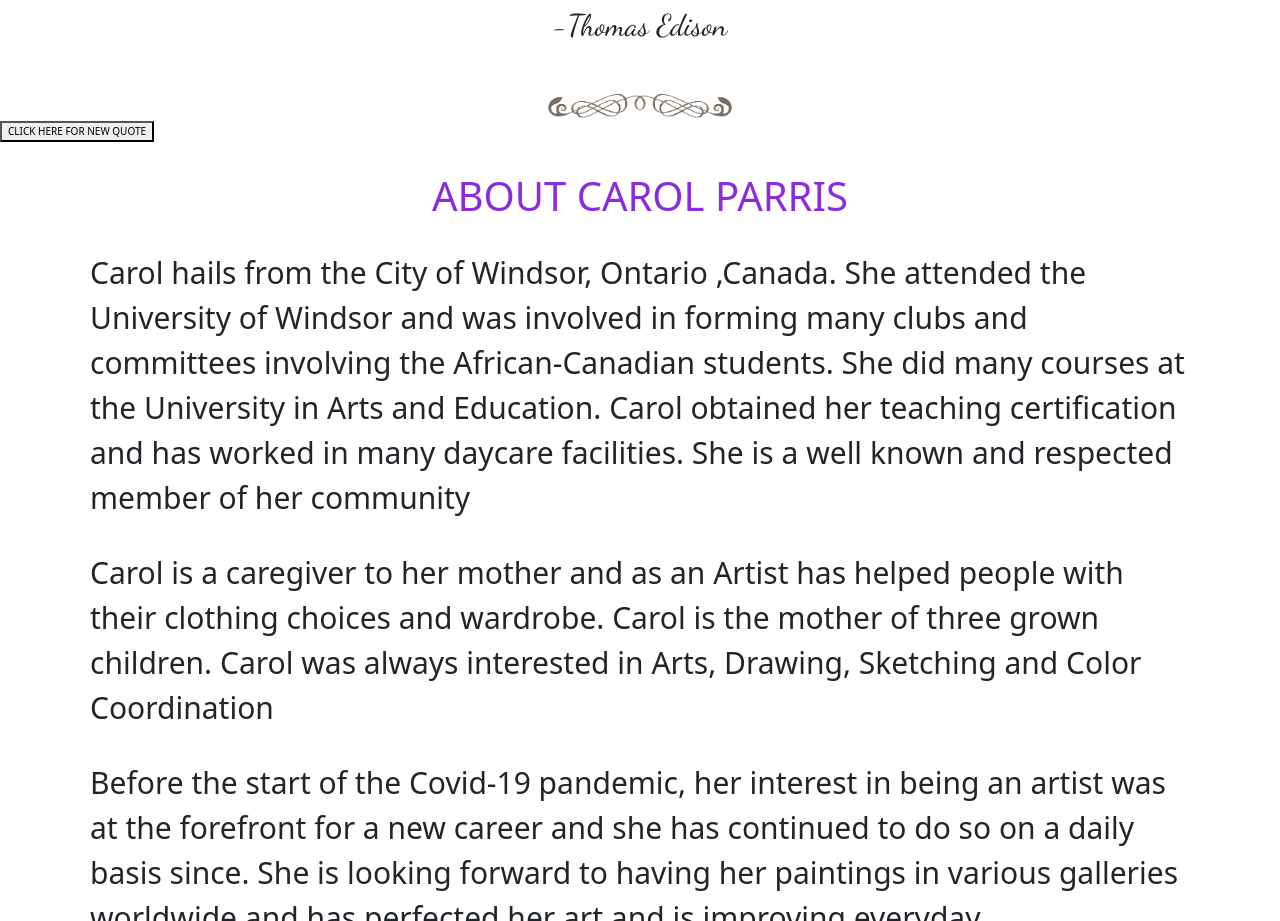
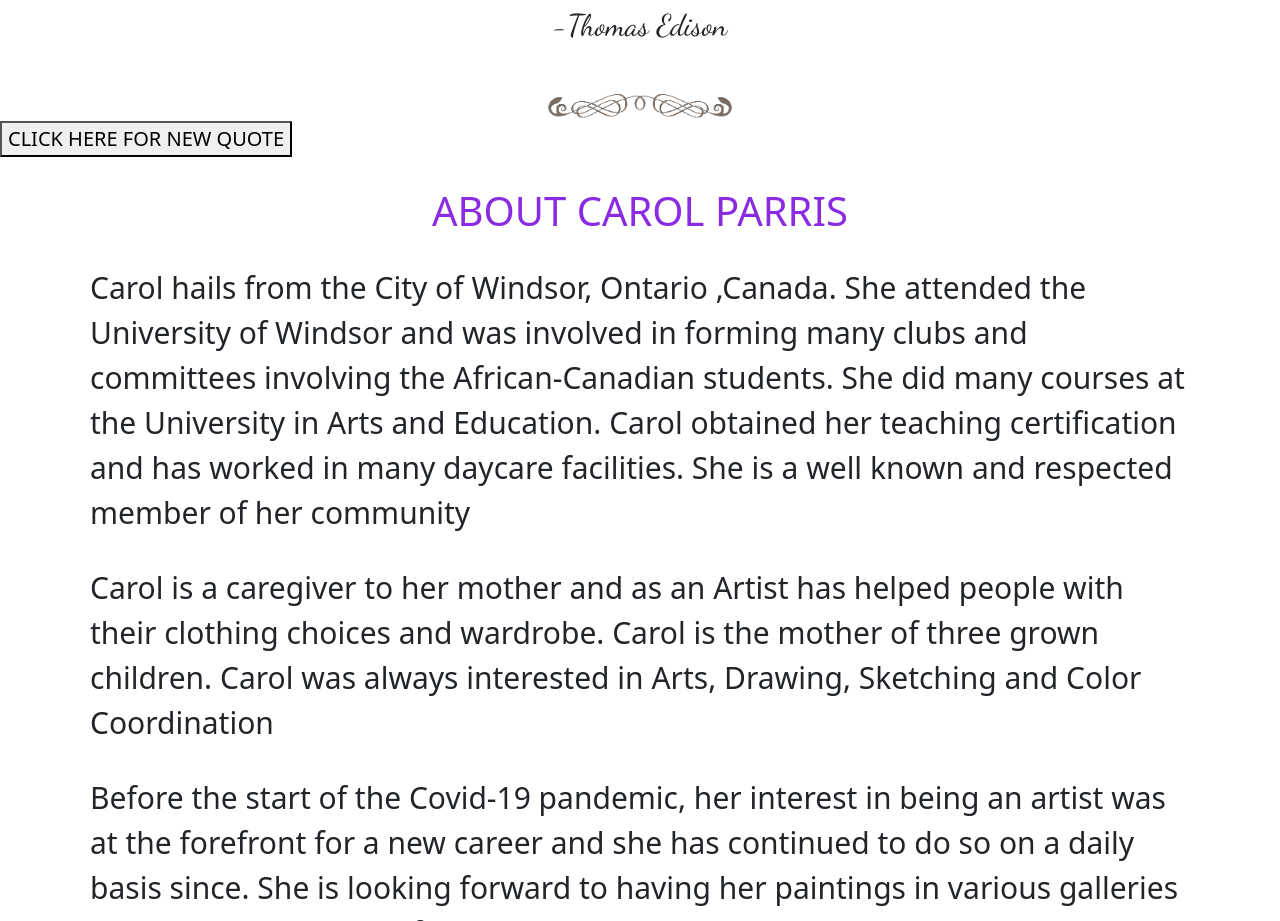
Before and after one commit to PiperRc/ArtPortfolio, a plain HTML site: page about.html in a window 1280 px wide. Shown: the part 980-1901 px from the top of the page. Drawn offline with nearby package versions, Linux system fonts and the light colour scheme.

Commit message:
Add files via upload

```diff
--- a/style.css
+++ b/style.css
@@ -208,6 +208,11 @@ nav {
     width: 10rem;
 }
 
+.new-quote-btn{
+    display: block;
+    text-align: center;
+    font-size: 2rem;
+}
 /*  */
 
 /* contact.html */
```
